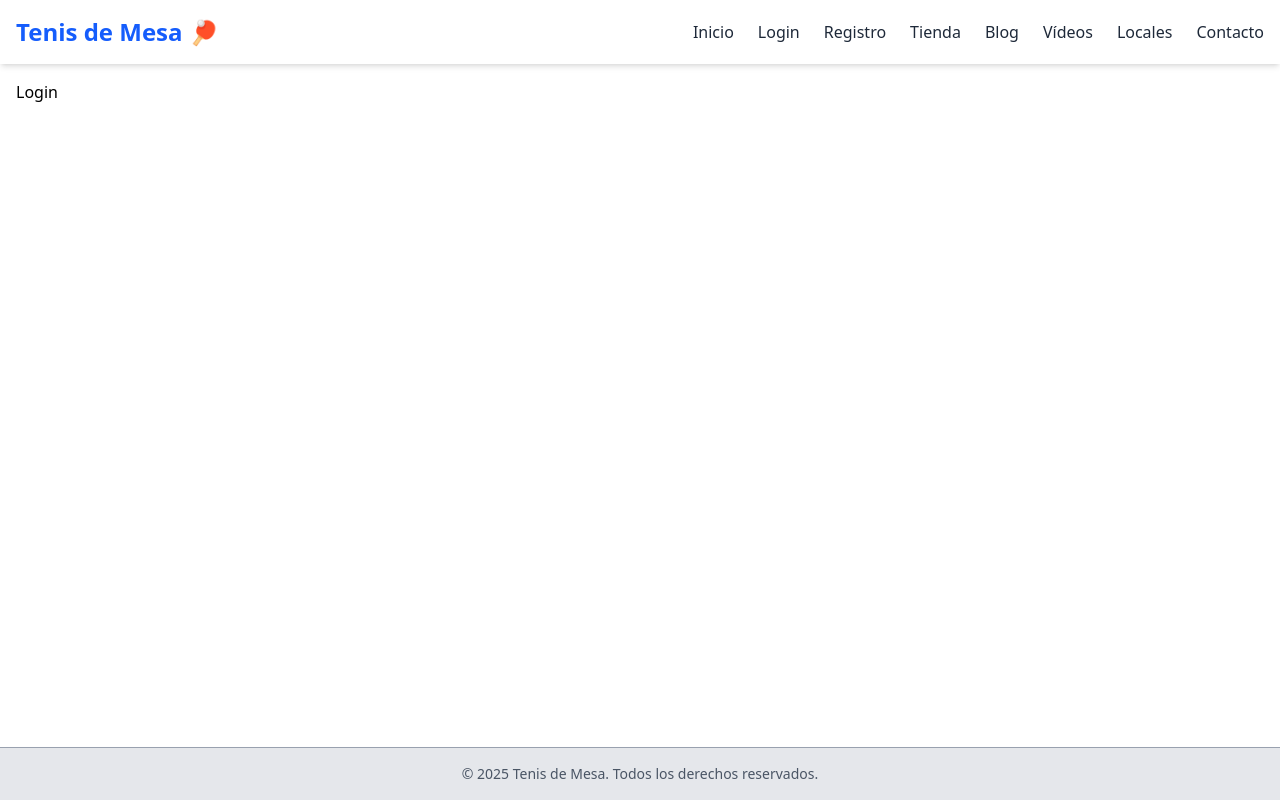
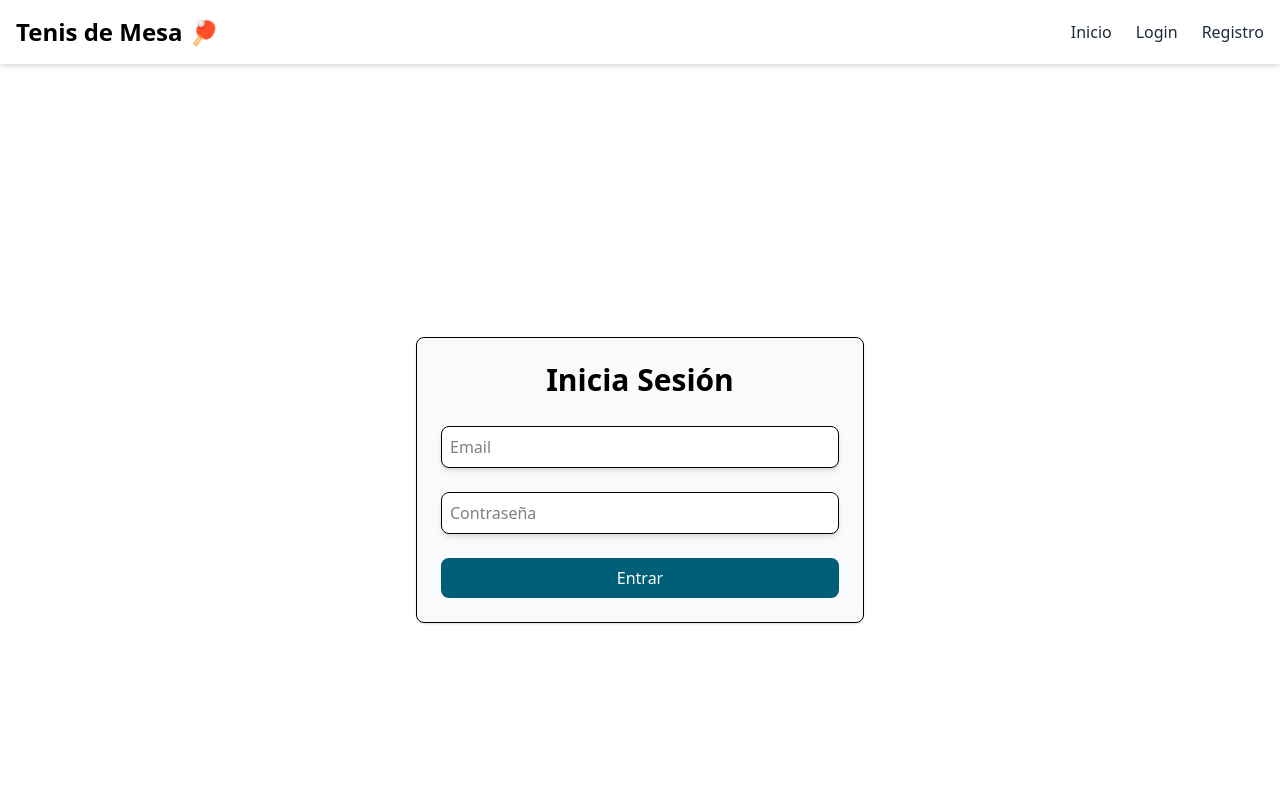
Before and after one commit to MarioGonzalezVela/front-web-tenis-mesa, a Next.js app: page /login in a window 1280 px wide. Shown: the top 800 px of the page. Built offline with nearby package versions, Linux system fonts and the light colour scheme.

Commit message:
Add Login and Logout using AuthContext

```diff
--- /dev/null
+++ b/src/app/context/AuthContext.tsx
@@ -0,0 +1,42 @@
+'use client'
+
+import { createContext, useContext, useEffect, useState } from 'react'
+
+interface AuthContextType {
+  isAuthenticated: boolean
+  login: (token: string) => void
+  logout: () => void
+}
+
+const AuthContext = createContext<AuthContextType>({
+  isAuthenticated: false,
+  login: () => {},
+  logout: () => {},
+})
+
+export const useAuth = () => useContext(AuthContext)
+
+export const AuthProvider = ({ children }: { children: React.ReactNode }) => {
+  const [isAuthenticated, setIsAuthenticated] = useState(false)
+
+  useEffect(() => {
+    const token = localStorage.getItem('token')
+    setIsAuthenticated(!!token)
+  }, [])
+
+  const login = (token: string) => {
+    localStorage.setItem('token', token)
+    setIsAuthenticated(true)
+  }
+
+  const logout = () => {
+    localStorage.removeItem('token')
+    setIsAuthenticated(false)
+  }
+
+  return (
+    <AuthContext.Provider value={{ isAuthenticated, login, logout }}>
+      {children}
+    </AuthContext.Provider>
+  )
+}
--- a/src/app/layout.tsx
+++ b/src/app/layout.tsx
@@ -1,22 +1,27 @@
-import type { Metadata } from "next";
-import "./globals.css";
-import Header from "@/components/Header";
-import Footer from "@/components/Footer";
+import type { Metadata } from "next"
+import "./globals.css"
+import Header from "@/components/Header"
+import Footer from "@/components/Footer"
+import { AuthProvider } from "./context/AuthContext"
 
-export const metadata = {
-  title: 'Web Tenis de Mesa',
-  description: 'Proyecto Next.js para tenis de mesa',
+export const metadata: Metadata = {
+  title: "Web Tenis de Mesa",
+  description: "Proyecto Next.js para tenis de mesa",
 }
 
-export default function RootLayout({ children }: { children: React.ReactNode }) {
+export default function RootLayout({
+  children,
+}: {
+  children: React.ReactNode
+}) {
   return (
     <html lang="es">
       <body className="min-h-screen flex flex-col">
-        <Header />
-        <main className="flex-grow p-4">
-          {children}
-        </main>
-        <Footer />
+        <AuthProvider>
+          <Header />
+          <main className="flex-grow p-4">{children}</main>
+          <Footer />
+        </AuthProvider>
       </body>
     </html>
   )
--- a/src/app/login/page.tsx
+++ b/src/app/login/page.tsx
@@ -1,3 +1,158 @@
+// 'use client';
+
+// import { useState } from 'react';
+
+// export default function LoginPage() {
+//   const [form, setForm] = useState({
+//     email: '',
+//     password: '',
+//   });
+//   const [message, setMessage] = useState('');
+
+//   const handleChange = (e: React.ChangeEvent<HTMLInputElement>) => {
+//     setForm({ ...form, [e.target.name]: e.target.value });
+//   };
+
+//   const handleSubmit = async (e: React.FormEvent) => {
+//     e.preventDefault();
+//     setMessage('');
+
+//     try {
+//       const response = await fetch('http://localhost:8000/api/login', {
+//         method: 'POST',
+//         headers: {
+//           'Content-Type': 'application/json',
+//           Accept: 'application/json',
+//         },
+//         body: JSON.stringify(form),
+//       });
+
+//       const data = await response.json();
+
+//       if (!response.ok) {
+//         throw new Error(data.message || 'Error al iniciar sesión');
+//       }
+
+//       setMessage('Bienvenido!');
+//       // localStorage.setItem('token', data.access_token);
+//     } catch (err: any) {
+//       setMessage(err.message);
+//     }
+//   };
+
+//   return (
+//     <div className="min-h-screen flex items-center justify-center bg-white">
+//       <div className="w-full max-w-md p-6 bg-gray-50 border rounded-lg shadow">
+//         <h1 className="text-3xl font-bold mb-7 text-center">Iniciar sesión</h1>
+//         <form onSubmit={handleSubmit} className="space-y-4">
+//           <input
+//             type="email"
+//             name="email"
+//             placeholder="Email"
+//             value={form.email}
+//             onChange={handleChange}
+//             className="w-full p-2 mb-6 border rounded-lg bg-white hover:border-cyan-800 shadow-md"
+//           />
+//           <input
+//             type="password"
+//             name="password"
+//             placeholder="Contraseña"
+//             value={form.password}
+//             onChange={handleChange}
+//             className="w-full p-2 mb-6 border rounded-lg bg-white hover:border-cyan-800 shadow-md"
+//           />
+//           <button
+//             type="submit"
+//             className="w-full bg-cyan-800 text-white py-2 rounded-lg hover:bg-cyan-900"
+//           >
+//             Iniciar sesión
+//           </button>
+//         </form>
+//         {message && (
+//           <p className="mt-4 text-center text-red-600">{message}</p>
+//         )}
+//       </div>
+//     </div>
+//   );
+// }
+
+'use client'
+
+import { useState } from 'react'
+import { useRouter } from 'next/navigation'
+import { useAuth } from '../context/AuthContext'
+
 export default function LoginPage() {
-    return <h1>Login</h1>
+  const [form, setForm] = useState({ email: '', password: '' })
+  const [message, setMessage] = useState('')
+  const router = useRouter()
+  const { login } = useAuth()
+
+  const handleChange = (e: React.ChangeEvent<HTMLInputElement>) => {
+    setForm({ ...form, [e.target.name]: e.target.value })
   }
+
+  const handleSubmit = async (e: React.FormEvent) => {
+    e.preventDefault()
+    setMessage('')
+
+    try {
+      const response = await fetch('http://localhost:8000/api/login', {
+        method: 'POST',
+        headers: {
+          'Content-Type': 'application/json',
+          Accept: 'application/json',
+        },
+        body: JSON.stringify(form),
+      })
+
+      const data = await response.json()
+
+      if (!response.ok) {
+        throw new Error(data.message || 'Error al iniciar sesión')
+      }
+
+      // Guardar el token en el localStorage
+      login(data.access_token)
+      setMessage('¡Login exitoso! Redirigiendo...')
+      router.push('/store') // Redirigir a la tienda
+    } catch (err: any) {
+      setMessage(err.message)
+    }
+  }
+
+  return (
+    <div className="min-h-screen flex items-center justify-center bg-white">
+      <div className="w-full max-w-md p-6 bg-gray-50 border rounded-lg shadow">
+        <h1 className="text-3xl font-bold mb-7 text-center">Inicia Sesión</h1>
+        <form onSubmit={handleSubmit} className="space-y-4">
+          <input
+            type="email"
+            name="email"
+            placeholder="Email"
+            value={form.email}
+            onChange={handleChange}
+            className="w-full p-2 mb-6 border rounded-lg bg-white hover:border-cyan-800 shadow-md"
+          />
+          <input
+            type="password"
+            name="password"
+            placeholder="Contraseña"
+            value={form.password}
+            onChange={handleChange}
+            className="w-full p-2 mb-6 border rounded-lg bg-white hover:border-cyan-800 shadow-md"
+          />
+          <button
+            type="submit"
+            className="w-full bg-cyan-800 text-white py-2 rounded-lg hover:bg-cyan-900"
+          >
+            Entrar
+          </button>
+        </form>
+        {message && (
+          <p className="mt-4 text-center text-red-600">{message}</p>
+        )}
+      </div>
+    </div>
+  )
+}
--- a/src/components/Header.tsx
+++ b/src/components/Header.tsx
@@ -1,31 +1,43 @@
 'use client'
+
 import Link from 'next/link'
+import { useAuth } from '@/app/context/AuthContext'
 
 export default function Header() {
+  const { isAuthenticated, logout } = useAuth()
+
   return (
     <header className="bg-white shadow-md sticky top-0 z-50">
       <div className="max-w-7xl mx-auto px-4 py-4 flex justify-between items-center">
-
-        <Link href="/" className="text-2xl font-bold text-blue-600">
+        <Link href="/" className="text-2xl font-bold">
           Tenis de Mesa 🏓
         </Link>
 
-        {/* Navbar */}
         <nav className="hidden md:flex gap-6 text-gray-800 font-medium">
-          <Link href="/" className="hover:text-blue-600">Inicio</Link>
-          <Link href="/login" className="hover:text-blue-600">Login</Link>
-          <Link href="/register" className="hover:text-blue-600">Registro</Link>
-          <Link href="/store" className="hover:text-blue-600">Tienda</Link>
-          <Link href="/blog" className="hover:text-blue-600">Blog</Link>
-          <Link href="/video" className="hover:text-blue-600">Vídeos</Link>
-          <Link href="/location" className="hover:text-blue-600">Locales</Link>
-          <Link href="/contact" className="hover:text-blue-600">Contacto</Link>
+          <Link href="/">Inicio</Link>
+          {/* Si el usuario está no logueado */}
+          {!isAuthenticated ? (
+            <>
+              <Link href="/login">Login</Link>
+              <Link href="/register">Registro</Link>
+            </>
+            // Una vez logueado
+          ) : (
+            <>
+              <Link href="/store">Tienda</Link>
+              <Link href="/blog">Blog</Link>
+              <Link href="/video">Vídeos</Link>
+              <Link href="/location">Locales</Link>
+              <Link href="/contact">Contacto</Link>
+              <Link href="/profile">Perfil</Link>
+              <button onClick={logout} className="hover:bg-red-600 bg-red-500 p-2 rounded-lg text-white font-bold">
+                Cerrar sesión
+              </button>
+            </>
+          )}
         </nav>
 
-        {/* Móvil Responsive */}
-        <div className="md:hidden text-sm text-gray-500">
-          Menú
-        </div>
+        <div className="md:hidden text-sm text-gray-500">Menú</div>
       </div>
     </header>
   )
```
